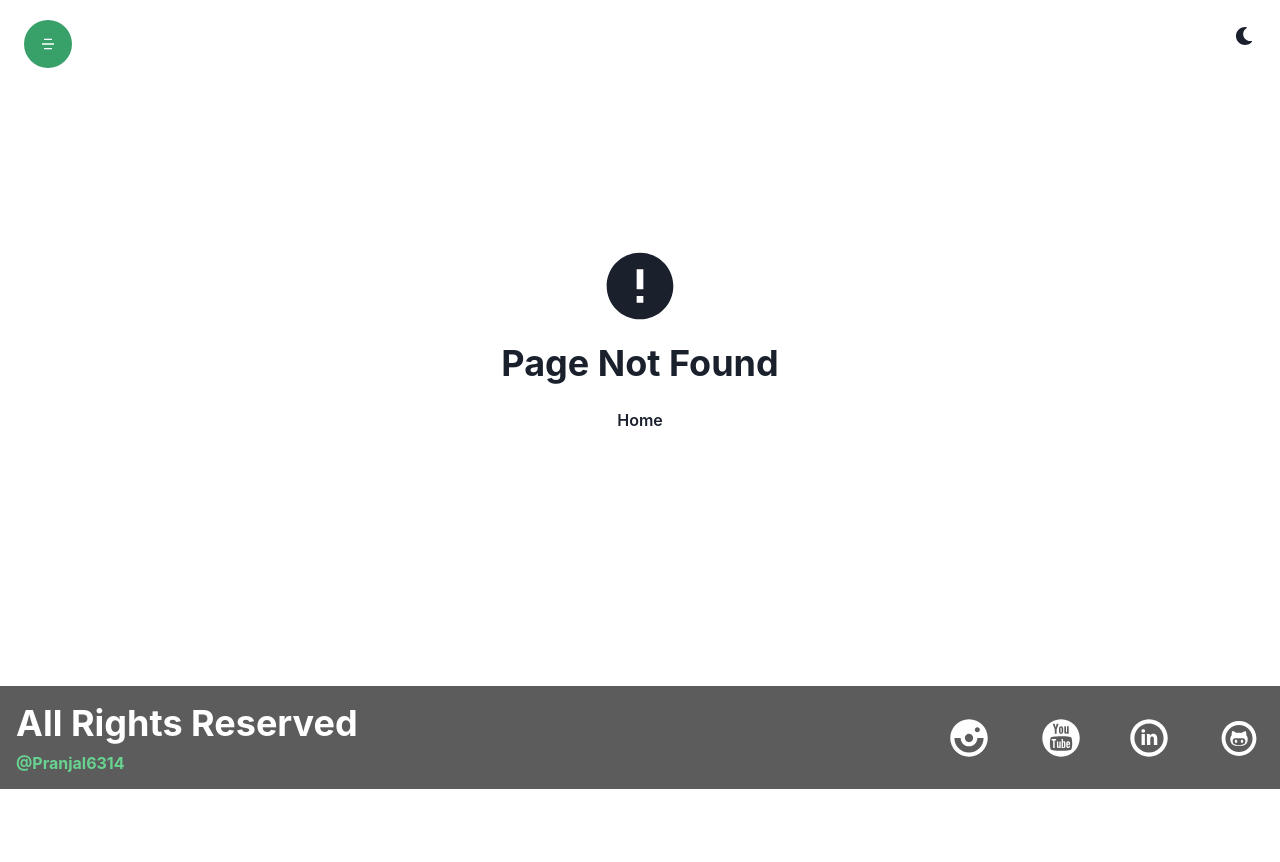
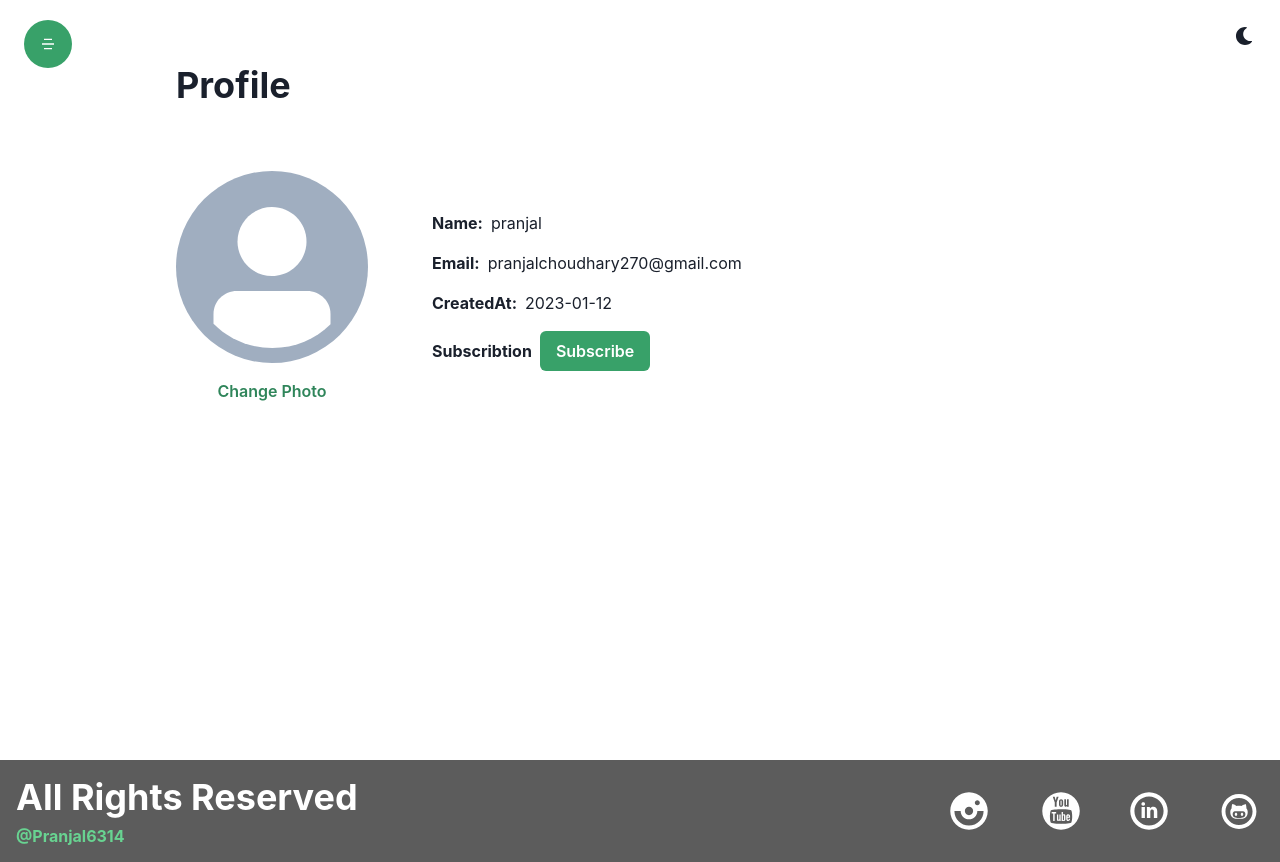
Before and after one commit to pranjal6314/MERN-PROJECT, a React (Create React App) app in the folder learnup/: page /profile in a window 1280 px wide. Before the commit this address had no page. Before the commit the page ends 800 px from the top, so only its background shows below. Built offline with nearby package versions, Linux system fonts and the light colour scheme.

Commit message:
profile page

```diff
--- a/learnup/src/App.js
+++ b/learnup/src/App.js
@@ -16,6 +16,7 @@ import PaymentSuccess from './components/Payment/PaymentSuccess';
 import PaymentFail from './components/Payment/PaymentFail';
 import NotFound from './components/NotFound/NotFound';
 import CoursePage from './components/CoursePage/CoursePage';
+import Profile from './components/Profile/Profile';
 function App() {
   window.addEventListener('contextmenu', e => {
     e.preventDefault();
@@ -25,6 +26,7 @@ function App() {
       <Header />
       <Routes>
         <Route path="/" element={<Home />} />
+        <Route path="/profile" element={<Profile />} />
         <Route path="/courses" element={<Courses />} />
         <Route path="/courses/:id" element={<CoursePage />} />
         <Route path="/contact" element={<Contact />} />
--- a/learnup/src/ColorModeSwitcher.js
+++ b/learnup/src/ColorModeSwitcher.js
@@ -9,6 +9,7 @@ export const ColorModeSwitcher = props => {
 
   return (
     <IconButton
+      zIndex={'overlay'}
       size="md"
       fontSize="lg"
       aria-label={`Switch to ${text} mode`}
--- a/learnup/src/components/CoursePage/CoursePage.jsx
+++ b/learnup/src/components/CoursePage/CoursePage.jsx
@@ -34,7 +34,7 @@ const CoursePage = () => {
         }
     ]
     return (
-        <Grid minH={"90vh"} templateColumns={['1fr', '3fr 1fr']}>
+        <Grid minH={"90vh"} templateColumns={['1fr', '3fr 1fr']} my="16">
             <Box>
                 <video width={"100%"} controls controlsList='nodownload fullscreen noremoteplayback  ' disablePictureInPicture disableRemotePlayback src={intro} ></video>
                 <Heading children={`#${lectureNumber + 1} ${lectures[lectureNumber].title}`} />
--- a/learnup/src/components/Layout/Header/Header.jsx
+++ b/learnup/src/components/Layout/Header/Header.jsx
@@ -16,7 +16,7 @@ const Header = () => {
     const user = {
         role: "admin"
     }
-    const isAuthenticated = false;
+    const isAuthenticated = true;
     const logoutHandler = () => {
         console.log("logout");
         onClose();
@@ -25,7 +25,7 @@ const Header = () => {
     return (
         <>
             <ColorModeSwitcher />
-            <Button onClick={onOpen} colorScheme={"green"} height="12" width={"12"} rounded="full" position={"fixed"} top="5" left="6">
+            <Button onClick={onOpen} colorScheme={"green"} height="12" width={"12"} rounded="full" position={"fixed"} top="5" left="6" zIndex={'overlay'} >
                 <RiMenu5Fill />
             </Button>
             <Drawer placement='left' onClose={onClose} isOpen={isOpen}>
--- /dev/null
+++ b/learnup/src/components/Profile/Profile.jsx
@@ -0,0 +1,56 @@
+import React from 'react'
+import { Container, VStack, Heading, Stack, Avatar, Text, Button, Box, HStack } from '@chakra-ui/react'
+import { Link } from "react-router-dom"
+const Profile = () => {
+    const user = {
+        name: "pranjal",
+        email: "pranjalchoudhary270@gmail.com",
+        createdAt: String(new Date().toISOString()),
+        role: "user",
+        subscription: {
+            status: undefined,
+        }
+    }
+    return <Container minH={"95vh"} maxW="container.lg" py={"8"} >
+        <Heading m="8" children="Profile" />
+        <Stack justifyContent={'flex-start'} direction={['column', 'row']} alignItems={'center'} spacing={['8', '16']} padding="8">
+
+            <VStack>
+                <Avatar size={'2xl'} boxSize="48" />
+                <Button colorScheme={'green'} variant='ghost'>Change Photo</Button>
+            </VStack>
+            <VStack spacing={'4'} alignItems={['center', 'flex-start']} >
+                <HStack>
+                    <Text children="Name:" fontWeight={'bold'} />
+                    <Text children={user.name} />
+                </HStack>{' '}
+                <HStack>
+                    <Text children="Email:" fontWeight={'bold'} />
+                    <Text children={user.email} />
+                </HStack>{' '}
+                <HStack>
+                    <Text children="CreatedAt:" fontWeight={'bold'} />
+                    <Text children={user.createdAt.split("T")[0]} />
+                </HStack>
+                {
+                    user.role !== "admin" && (
+                        <HStack>
+                            <Text children="Subscribtion" fontWeight={'bold'} />
+                            {
+                                user.subscription.status === 'active' ? (
+                                    <Button colorScheme={'green'} variant={'ghost'} >Cancel Subscribtion</Button>
+                                ) : (
+                                    <Link to="/subscribe">
+                                        <Button colorScheme={'green'} variant={'solid'} >Subscribe</Button>
+                                    </Link>
+                                )
+                            }
+                        </HStack>
+                    )
+                }
+            </VStack>
+        </Stack>
+    </Container>
+}
+
+export default Profile
```
